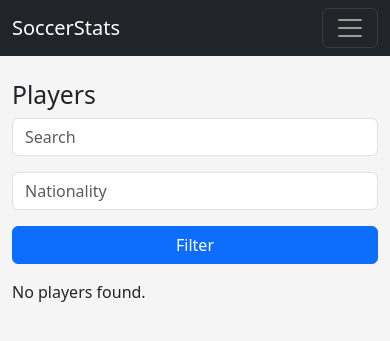
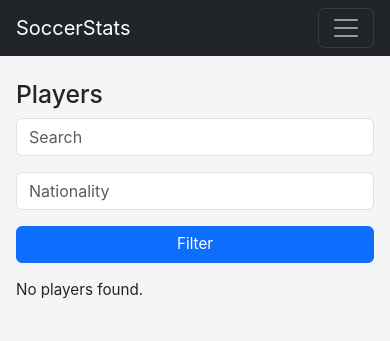
Before and after one commit to EnejiStats/Enejistats.com, a Python web app: template templates/players.html in a window 390 px wide. Shown: the top 341 px of the page. Run offline with Jinja, Linux system fonts and the light colour scheme; the template is opened without the code that fills it, so the values that code supplies are empty.

Commit message:
Update style.css

```diff
--- a/static/css/style.css
+++ b/static/css/style.css
@@ -1,9 +1,48 @@
+/* Background */
 body {
   background-color: #f5f5f5;
+  font-family: -apple-system, BlinkMacSystemFont, "Segoe UI", Roboto, "Helvetica Neue", Arial, sans-serif;
+  margin: 0;
+  padding: 0;
 }
-.table th, .table td {
+
+/* Tables */
+.table th,
+.table td {
   vertical-align: middle;
+  white-space: nowrap; /* Prevent wrapping */
 }
+
+/* Make tables scrollable on small screens */
+.table-responsive {
+  overflow-x: auto;
+}
+
+/* Alerts */
 .alert {
   margin-top: 1rem;
 }
+
+/* Responsive spacing */
+.container,
+.container-fluid {
+  padding-left: 1rem;
+  padding-right: 1rem;
+}
+
+/* Optional: tighter font on mobile */
+@media (max-width: 576px) {
+  body {
+    font-size: 0.95rem;
+  }
+
+  .btn {
+    font-size: 0.95rem;
+    padding: 0.4rem 0.75rem;
+  }
+
+  .table th,
+  .table td {
+    font-size: 0.85rem;
+  }
+}
```
